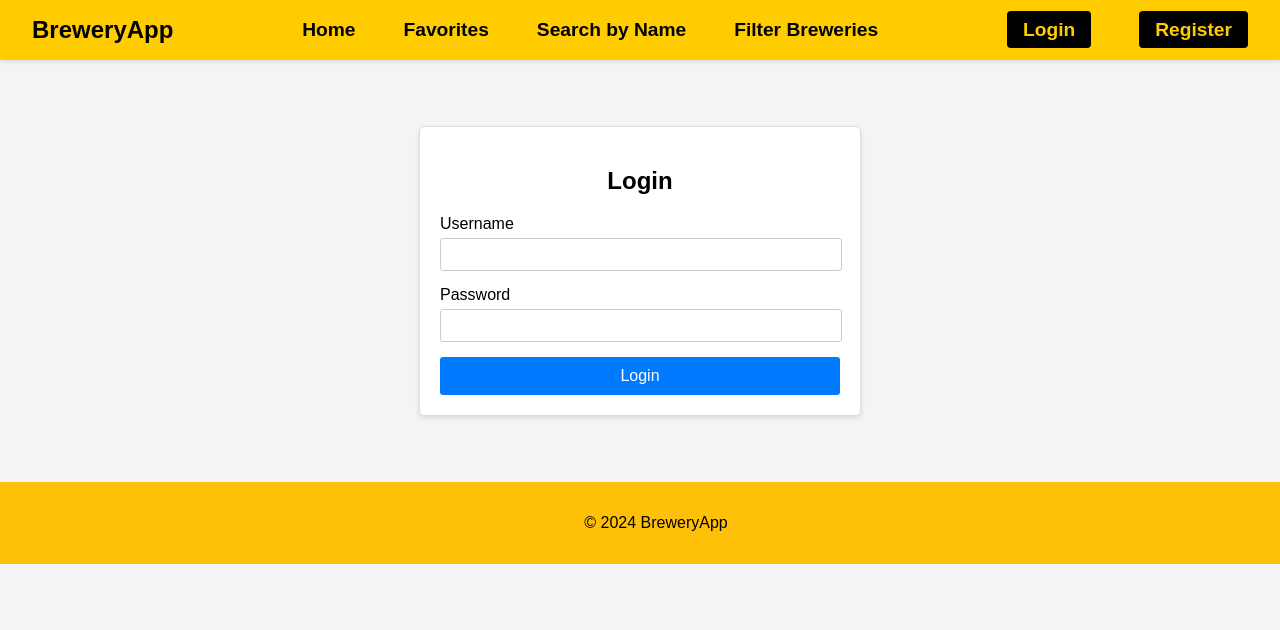
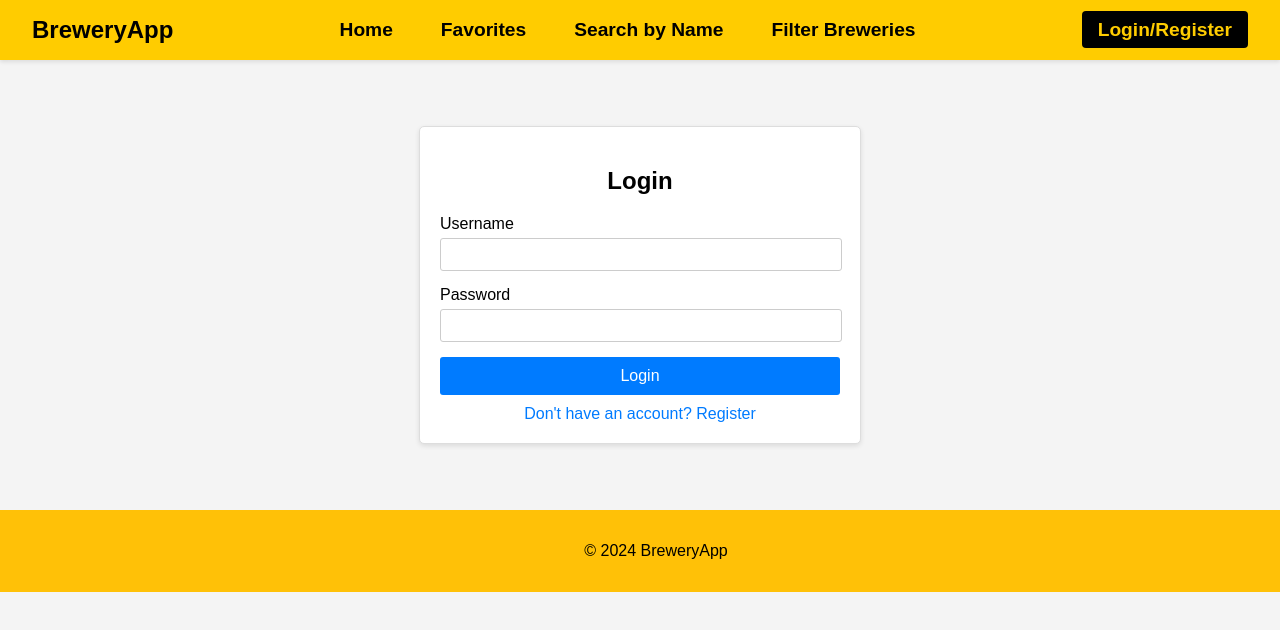
Before and after one commit to LorenzoMatt/brewery-explorer, an Angular app in the folder frontend/: page /auth in a window 1280 px wide. Before the commit this address led to /login. Shown: the top 630 px of the page. Built offline with nearby package versions, Linux system fonts and the light colour scheme.

Commit message:
Merged login and register components into a single authentication screen

```diff
--- a/frontend/src/app/app-routing.module.ts
+++ b/frontend/src/app/app-routing.module.ts
@@ -1,11 +1,10 @@
 import { NgModule } from '@angular/core';
 import { RouterModule, Routes } from '@angular/router';
 import { AuthGuard } from './guards/auth.guard';
+import { AuthComponent } from './pages/auth/auth.component';
 import { BreweryDetailComponent } from './pages/brewery-detail/brewery-detail.component';
 import { FavoritesComponent } from './pages/favorites/favorites.component';
 import { HomeComponent } from './pages/home/home.component';
-import { LoginComponent } from './pages/login/login.component';
-import { RegisterComponent } from './pages/register/register.component';
 import { SearchBreweriesComponent } from './pages/search-breweries/search-breweries.component';
 
 const routes: Routes = [
@@ -15,8 +14,7 @@ const routes: Routes = [
         component: BreweryDetailComponent,
         canActivate: [AuthGuard],
     },
-    { path: 'login', component: LoginComponent },
-    { path: 'register', component: RegisterComponent },
+    { path: 'auth', component: AuthComponent },
     {
         path: 'favorites',
         component: FavoritesComponent,
--- a/frontend/src/app/app.module.ts
+++ b/frontend/src/app/app.module.ts
@@ -18,6 +18,7 @@ import { SearchBreweriesComponent } from './pages/search-breweries/search-brewer
 import { AuthInterceptor } from './services/auth.interceptor';
 import { AuthService } from './services/auth.service';
 import { BreweryService } from './services/brewery.service';
+import { AuthComponent } from './pages/auth/auth.component';
 
 @NgModule({
     declarations: [
@@ -32,6 +33,7 @@ import { BreweryService } from './services/brewery.service';
         BreweryDetailComponent,
         FavoritesComponent,
         SearchBreweriesComponent,
+        AuthComponent,
     ],
     imports: [BrowserModule, AppRoutingModule, HttpClientModule, FormsModule],
     providers: [
--- a/frontend/src/app/components/header/header.component.html
+++ b/frontend/src/app/components/header/header.component.html
@@ -10,8 +10,7 @@
       <li><a routerLink="/search-criteria" aria-label="Filter Breweries">Filter Breweries</a></li>
     </ul>
     <ul class="navbar-auth">
-      <li><a routerLink="/login" aria-label="Login">Login</a></li>
-      <li><a routerLink="/register" aria-label="Register">Register</a></li>
+      <li><a routerLink="/auth" aria-label="Login/Register">Login/Register</a></li>
     </ul>
   </nav>
 </header>
--- a/frontend/src/app/guards/auth.guard.ts
+++ b/frontend/src/app/guards/auth.guard.ts
@@ -27,7 +27,7 @@ export class AuthGuard implements CanActivate {
         }
 
         // Not logged in, redirect to login page
-        this.router.navigate(['/login']);
+        this.router.navigate(['/auth']);
         return false;
     }
 }
--- /dev/null
+++ b/frontend/src/app/pages/auth/auth.component.css
@@ -0,0 +1,64 @@
+.auth-container {
+  max-width: 400px;
+  margin: 50px auto;
+  padding: 20px;
+  border: 1px solid #ddd;
+  border-radius: 5px;
+  background-color: #fff;
+  box-shadow: 0 2px 5px rgb(0 0 0 / 10%);
+}
+
+h2 {
+  text-align: center;
+  margin-bottom: 20px;
+}
+
+.form-group {
+  margin-bottom: 15px;
+}
+
+label {
+  display: block;
+  margin-bottom: 5px;
+}
+
+input {
+  width: calc(100% - 20px);
+  padding: 8px 10px;
+  border: 1px solid #ccc;
+  border-radius: 3px;
+}
+
+.btn {
+  width: 100%;
+  padding: 10px 0;
+  background-color: #007bff;
+  color: #fff;
+  border: none;
+  border-radius: 3px;
+  cursor: pointer;
+  font-size: 16px;
+}
+
+.btn:hover {
+  background-color: #0056b3;
+}
+
+.error {
+  color: red;
+  margin-top: 10px;
+  text-align: center;
+}
+
+.success {
+  color: green;
+  margin-top: 10px;
+  text-align: center;
+}
+
+.toggle {
+  margin-top: 10px;
+  text-align: center;
+  color: #007bff;
+  cursor: pointer;
+}
--- /dev/null
+++ b/frontend/src/app/pages/auth/auth.component.html
@@ -0,0 +1,19 @@
+<div class="auth-container">
+  <h2>{{ isLogin ? 'Login' : 'Register' }}</h2>
+  <form (submit)="onSubmit()">
+    <div class="form-group">
+      <label for="username">Username</label>
+      <input type="text" id="username" [(ngModel)]="user.username" name="username" required>
+    </div>
+    <div class="form-group">
+      <label for="password">Password</label>
+      <input type="password" id="password" [(ngModel)]="user.password" name="password" required>
+    </div>
+    <button type="submit" class="btn">{{ isLogin ? 'Login' : 'Register' }}</button>
+    <div class="success" *ngIf="successMessage">{{ successMessage }}</div>
+    <div class="error" *ngIf="errorMessage">{{ errorMessage }}</div>
+  </form>
+  <div class="toggle" (click)="toggleAuth()">
+    {{ isLogin ? 'Don\'t have an account? Register' : 'Already have an account? Login' }}
+  </div>
+</div>
--- /dev/null
+++ b/frontend/src/app/pages/auth/auth.component.ts
@@ -0,0 +1,51 @@
+import { Component } from '@angular/core';
+import { Router } from '@angular/router';
+import { User } from 'src/app/models/user.model';
+import { AuthService } from 'src/app/services/auth.service';
+
+@Component({
+    selector: 'app-auth',
+    templateUrl: './auth.component.html',
+    styleUrls: ['./auth.component.css'],
+})
+export class AuthComponent {
+    user: User = { username: '', password: '' };
+    isLogin = true;
+    successMessage = '';
+    errorMessage = '';
+
+    constructor(
+        private authService: AuthService,
+        private router: Router
+    ) {}
+
+    onSubmit() {
+        if (this.isLogin) {
+            this.authService.login(this.user).subscribe(
+                (response) => {
+                    this.successMessage = 'Logged in successfully!';
+                    this.router.navigate(['/']);
+                },
+                (error) => {
+                    this.errorMessage = error;
+                }
+            );
+        } else {
+            this.authService.register(this.user).subscribe(
+                (response) => {
+                    this.successMessage = 'Registered successfully!';
+                    this.toggleAuth();
+                },
+                (error) => {
+                    this.errorMessage = error;
+                }
+            );
+        }
+    }
+
+    toggleAuth() {
+        this.isLogin = !this.isLogin;
+        this.successMessage = '';
+        this.errorMessage = '';
+    }
+}
--- a/frontend/src/app/services/auth.interceptor.ts
+++ b/frontend/src/app/services/auth.interceptor.ts
@@ -33,7 +33,7 @@ export class AuthInterceptor implements HttpInterceptor {
         return next.handle(request).pipe(
             catchError((error: HttpErrorResponse) => {
                 if (error.status === 401) {
-                    this.router.navigate(['/login']);
+                    this.router.navigate(['/auth']);
                 }
                 return this.handleError(error);
             })
--- a/frontend/src/app/services/auth.service.ts
+++ b/frontend/src/app/services/auth.service.ts
@@ -69,7 +69,7 @@ export class AuthService {
         if (this.tokenRefreshTimeout) {
             clearTimeout(this.tokenRefreshTimeout);
         }
-        this.router.navigate(['/login']);
+        this.router.navigate(['/auth']);
     }
 
     refreshToken(): Observable<any> {
```
Also changed, not shown: 1 other file (tests, documents, lock files or other folders).
